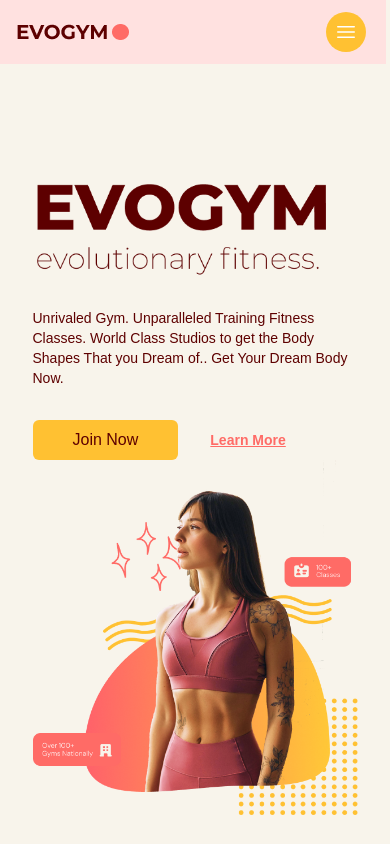
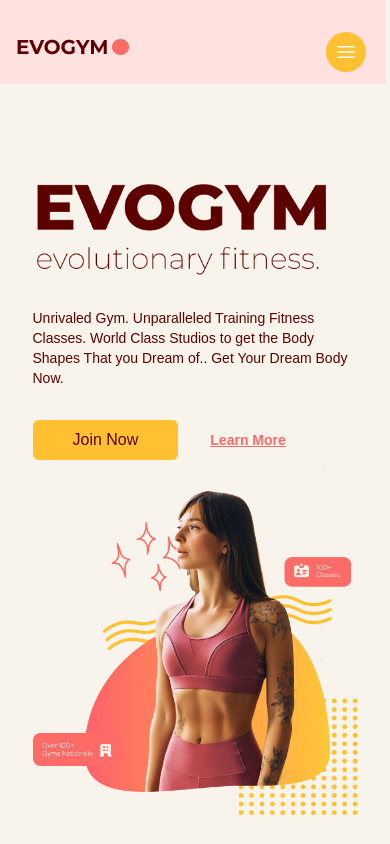
Before and after one commit to codeboy0704/gym-typescript, a React (Vite) app: page / in a window 390 px wide. Shown: the top 844 px of the page. Built offline with nearby package versions, Linux system fonts and the light colour scheme.

Commit message:
navbar responsive bug fixed v3

```diff
--- a/src/scenes/navbar/index.tsx
+++ b/src/scenes/navbar/index.tsx
@@ -16,7 +16,7 @@ const Navbar = ({ isTopOfPage, selectedPage, setSelectedPage }: Props) => {
   const flexBetween = "flex items-center justify-between";
   const [isMenuToggled, setIsMenuToggled] = useState<boolean>(false);
   const isAboveMediumScreens = useMediaQuery("(min-width: 1060px)");
-  const navbarBackground = isTopOfPage ? "" : "bg-primary-100 pt-[35px] drop-shadow";
+  const navbarBackground = isTopOfPage ? "" : "bg-primary-100 pt-[30px] drop-shadow";
 
   return (
     <nav>
@@ -24,7 +24,7 @@ const Navbar = ({ isTopOfPage, selectedPage, setSelectedPage }: Props) => {
         className={`${navbarBackground} ${flexBetween} bg-primary-100 fixed right-1 w-full z-30 py-3`}
       >
         <div className={`${flexBetween} px-[20px] w-full`}>
-          <div className={`${flexBetween} w-full gap-16`}>
+          <div className={`${flexBetween} w-full gap-16 mt-[10px]`}>
             {/* LEFT SIDE */}
             <img alt="logo" src={Logo} />
 
@@ -62,7 +62,7 @@ const Navbar = ({ isTopOfPage, selectedPage, setSelectedPage }: Props) => {
               </div>
             ) : (
               <button
-                className="rounded-full bg-secondary-500 p-2"
+                className="rounded-full bg-secondary-500 p-2 mt-[10px]"
                 onClick={() => setIsMenuToggled(!isMenuToggled)}
               >
                 <Bars3Icon className="h-6 w-6 text-white" />
```
